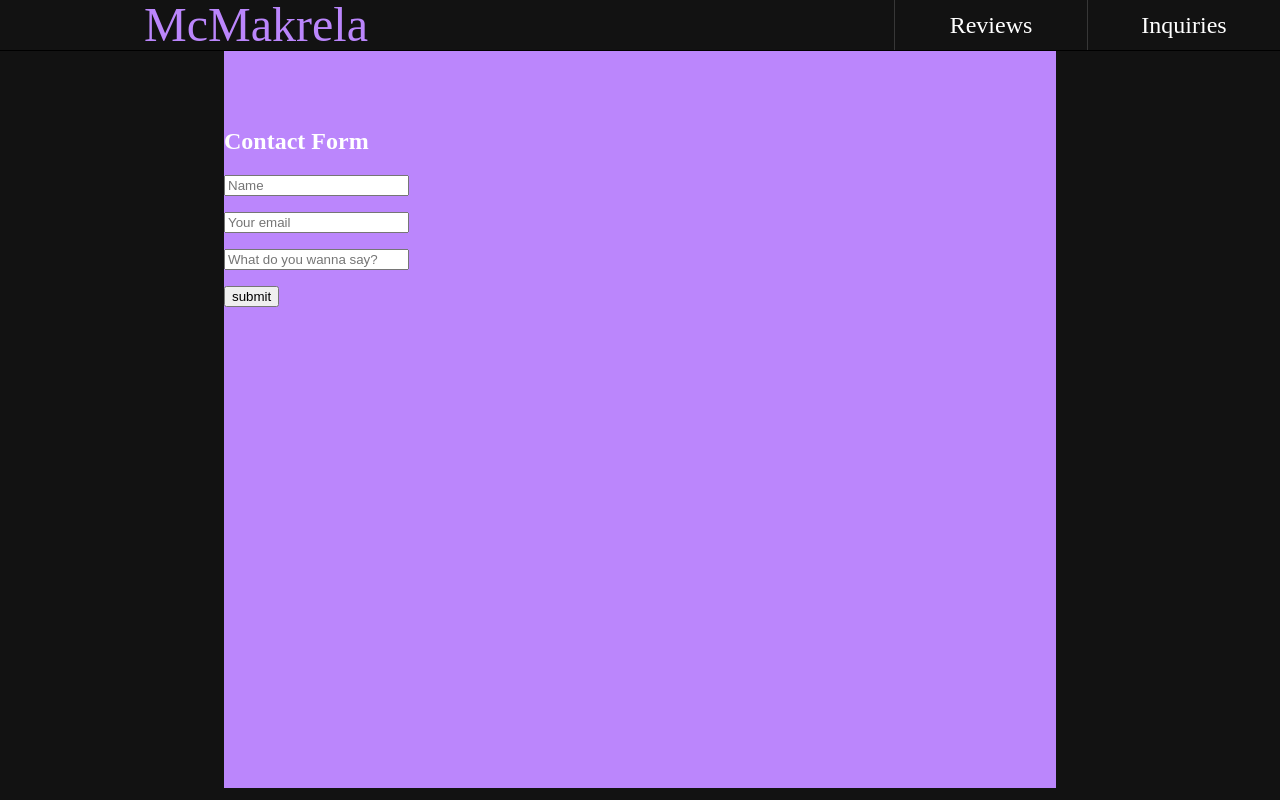
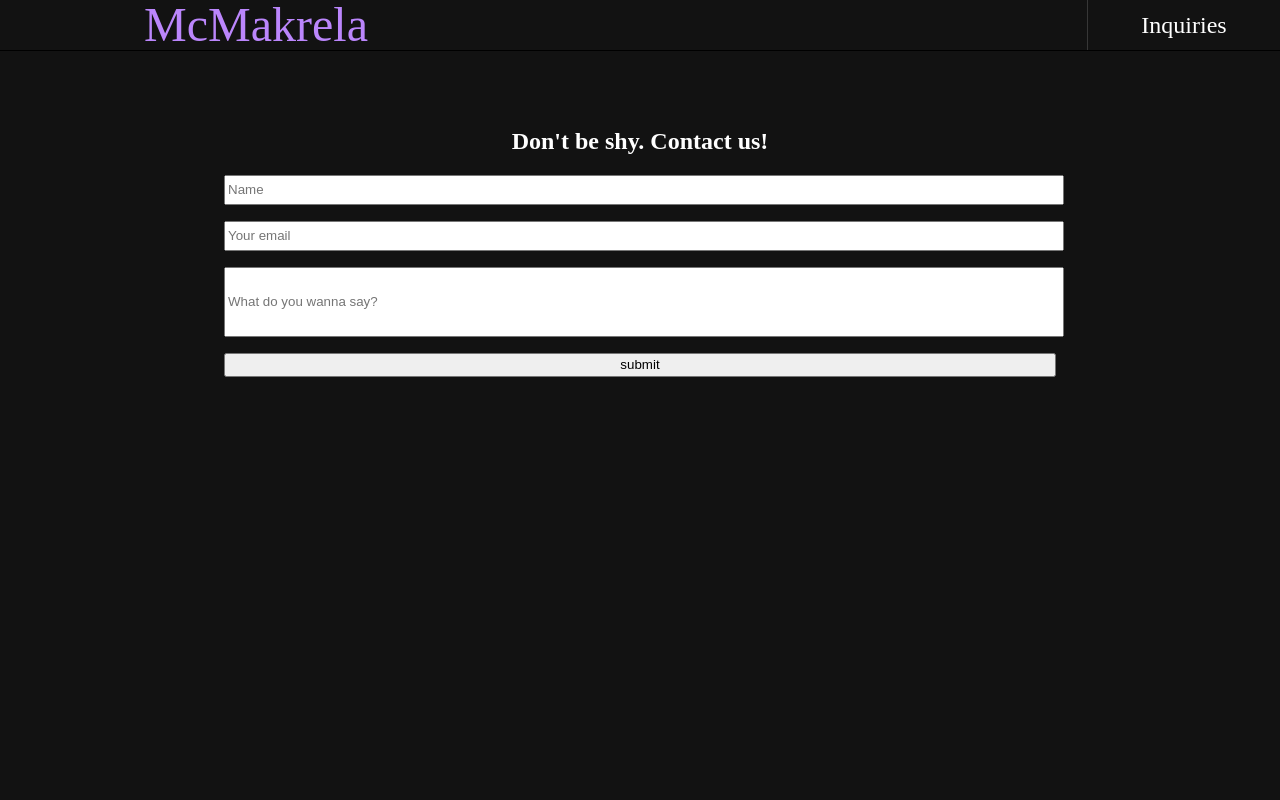
Before and after one commit to hex-en/SE_19_Hand-In, a Flask app: page /contact in a window 1280 px wide. Run offline with Flask 2, Linux system fonts and the light colour scheme.

Commit message:
Polishing

```diff
--- a/main.py
+++ b/main.py
@@ -1,7 +1,5 @@
-from email import message
 from flask import Flask, render_template, request, redirect
 from flask_sqlalchemy import SQLAlchemy
-from flask.helpers import url_for
 from datetime import datetime
 
 app = Flask(__name__)
@@ -24,11 +22,6 @@ class Inquiries(db.Model):
 @app.route('/')
 def home():
     return render_template('home.html')
-
-
-@app.route('/reviews')
-def reviews():
-    return render_template('reviews.html')
 
 
 @app.route('/contact', methods=["POST", "GET"])
--- a/static/css/style.css
+++ b/static/css/style.css
@@ -5,6 +5,7 @@ html {
     width: 100%;
     height: 100%;
     overflow-x: hidden;
+
 }
 
 
@@ -119,7 +120,19 @@ p {
     margin-left: auto;
     margin-right: auto;
     color: #ffffff;
-    background-color: #bb86fc;
 
 
 }
+
+h2 {
+    text-align: center;
+}
+
+input {
+    width: 100%;
+    height: 3vh;
+}
+
+input[name=message] {
+    height: 8vh;
+}
--- a/templates/base.html
+++ b/templates/base.html
@@ -4,7 +4,7 @@
 <head>
     <meta charset="utf-8">
     <title> {% block title %} {% endblock %}</title>
-    <link rel="stylesheet" href="https://cdnjs.cloudflare.com/ajax/libs/font-awesome/4.7.0/css/font-awesome.min.css">
+
     <link rel="stylesheet" href="{{ url_for('static', filename='css/style.css') }}">
     <script type="text/javascript" src="{{ url_for('static', filename='scripts/script.js') }}">
     </script>
@@ -16,7 +16,6 @@
         <nav>
             <a id="logo" href="{{url_for('home')}}">McMakrela</a>
             <a class="menuButton" href="{{url_for('contact')}}">Inquiries</a>
-            <a class="menuButton" href="{{url_for('reviews')}}">Reviews</a>
 
         </nav>
     </header>
--- a/templates/contact.html
+++ b/templates/contact.html
@@ -4,7 +4,7 @@
 
 {% block content%}
 <div id="contactform">
-    <h2>Contact Form</h2>
+    <h2>Don't be shy. Contact us!</h2>
     <form action="/contact" method="POST">
         <p><input type="text" name="name" placeholder="Name" /></p>
         <p><input type="text" name="email" placeholder="Your email" /></p>
--- a/templates/home.html
+++ b/templates/home.html
@@ -29,6 +29,7 @@
       <div class="icon"><a href="https://www.youtube.com/channel/UC1yQRMebkcNVnX_v5mSw0Gw" class="fa fa-youtube"></a>
       </div>
     </div>
+    <button type="button" onclick="getElementById('logo').style.color = 'red'">Click Me for a suprise</button>
   </div>
 
   {% endblock %}
```
Also changed, not shown: templates/reviews.html (deleted).
